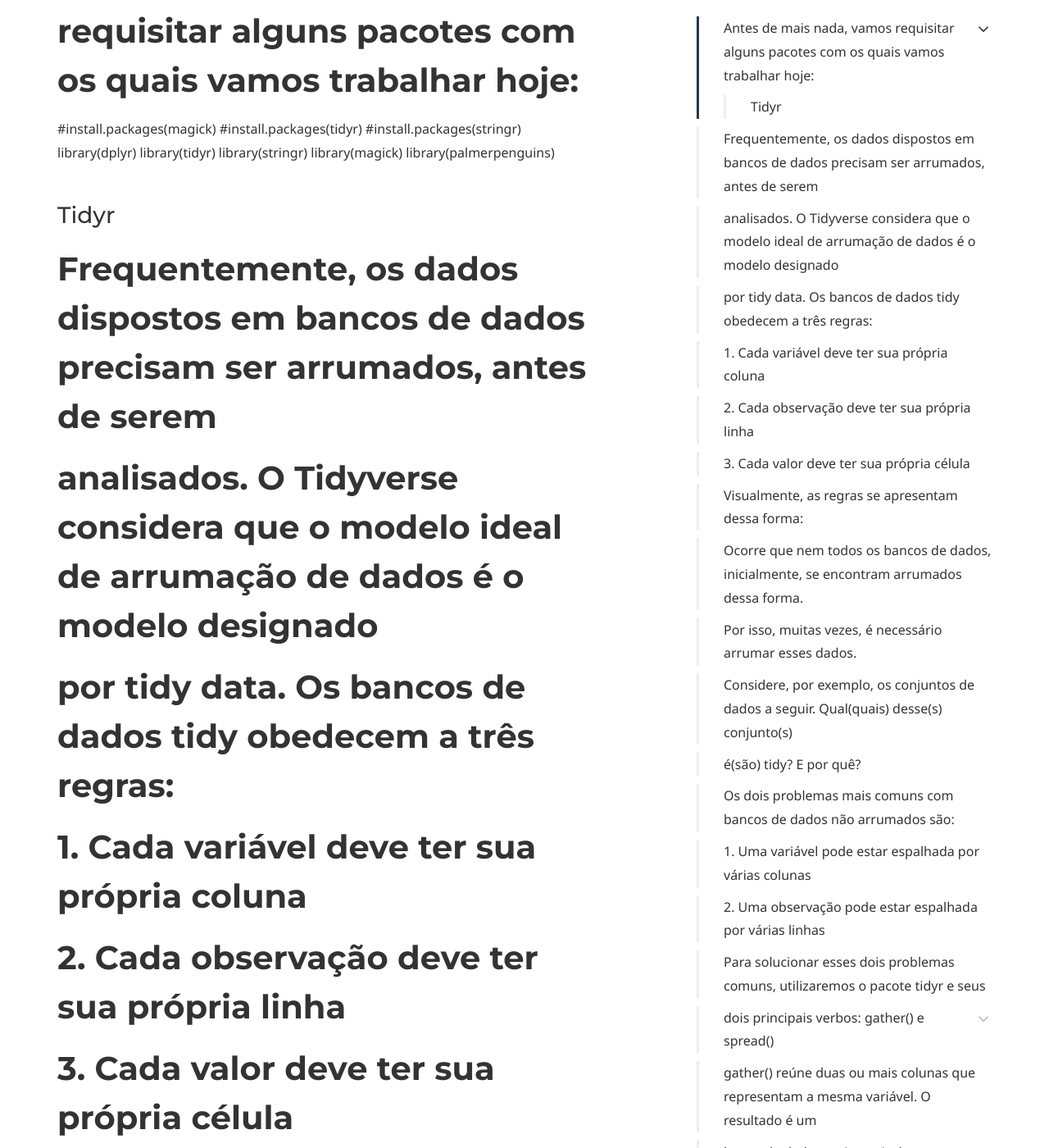
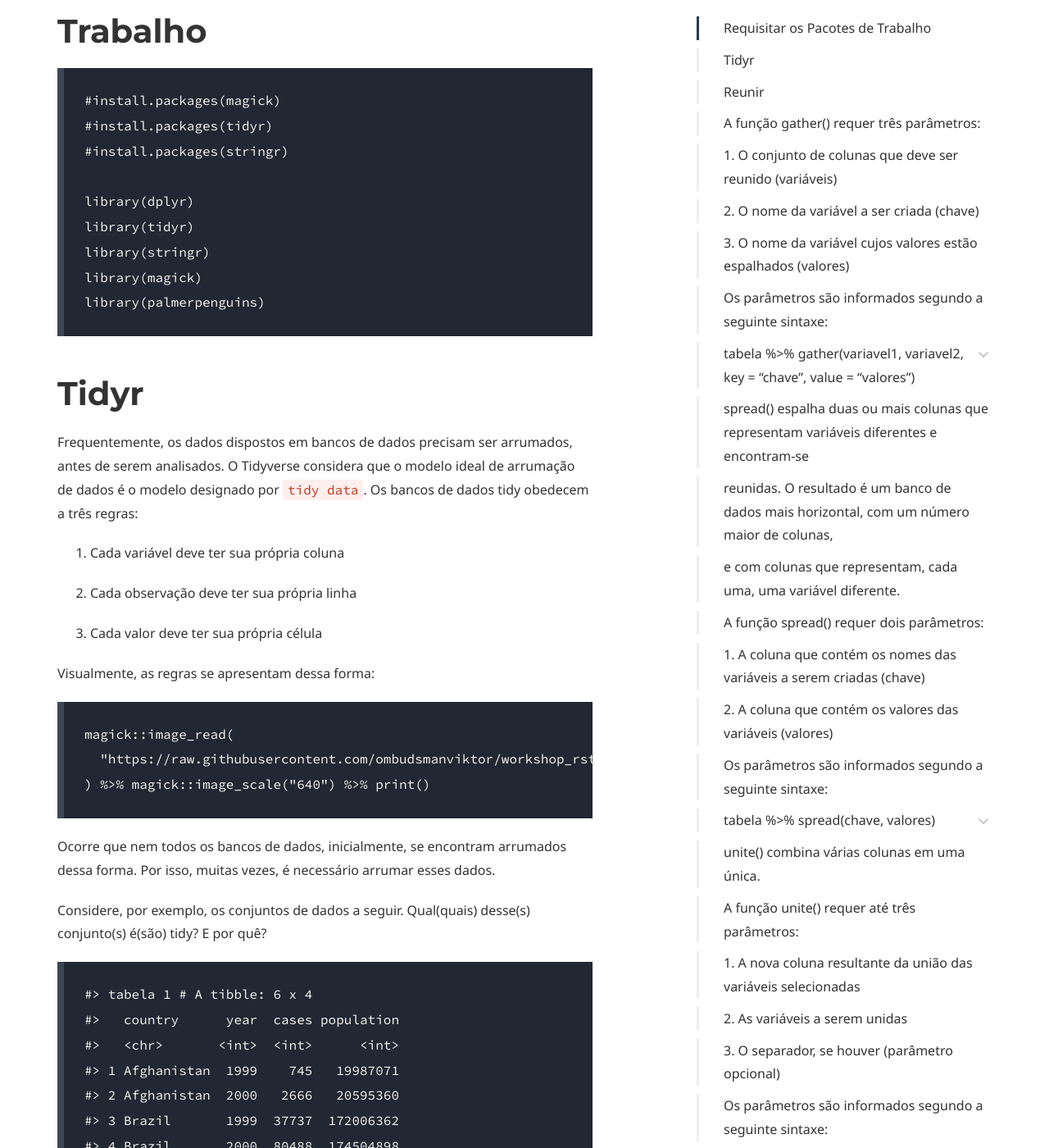
Before and after one commit to coLAB-UFF/docs, a Jekyll site: the page built from dataviz_08.md, in a window 1280 px wide and 1400 px high, scrolled down 746 px. Shown: the whole window at 82% size. Built offline with Jekyll 4.4.1, drawn with Linux system fonts in a browser that asks for light colours; some web fonts are replaced; some of the changed text lies outside the part shown.

Commit message:
Update dataviz_08.md

````diff
--- a/dataviz_08.md
+++ b/dataviz_08.md
@@ -29,38 +29,43 @@
 
 ---
 
-# Antes de mais nada, vamos requisitar alguns pacotes com os quais vamos trabalhar hoje:
+# Requisitar os Pacotes de Trabalho
+
+```
 #install.packages(magick)
 #install.packages(tidyr)
 #install.packages(stringr)
+
 library(dplyr)
 library(tidyr)
 library(stringr)
 library(magick)
 library(palmerpenguins)
+```
 
-### Tidyr
+# Tidyr
 
-# Frequentemente, os dados dispostos em bancos de dados precisam ser arrumados, antes de serem
-# analisados. O Tidyverse considera que o modelo ideal de arrumação de dados é o modelo designado
-# por tidy data. Os bancos de dados tidy obedecem a três regras:
+Frequentemente, os dados dispostos em bancos de dados precisam ser arrumados, antes de serem analisados. O Tidyverse considera que o modelo ideal de arrumação de dados é o modelo designado por `tidy data`. Os bancos de dados tidy obedecem a três regras:
 
-# 1. Cada variável deve ter sua própria coluna
-# 2. Cada observação deve ter sua própria linha
-# 3. Cada valor deve ter sua própria célula
+1. Cada variável deve ter sua própria coluna
 
-# Visualmente, as regras se apresentam dessa forma:
+2. Cada observação deve ter sua própria linha
 
+3. Cada valor deve ter sua própria célula
+
+Visualmente, as regras se apresentam dessa forma:
+
+```
 magick::image_read(
   "https://raw.githubusercontent.com/ombudsmanviktor/workshop_rstats/main/aula6/tidy_data.png"
 ) %>% magick::image_scale("640") %>% print()
+```
 
-# Ocorre que nem todos os bancos de dados, inicialmente, se encontram arrumados dessa forma.
-# Por isso, muitas vezes, é necessário arrumar esses dados.
+Ocorre que nem todos os bancos de dados, inicialmente, se encontram arrumados dessa forma. Por isso, muitas vezes, é necessário arrumar esses dados.
 
-# Considere, por exemplo, os conjuntos de dados a seguir. Qual(quais) desse(s) conjunto(s)
-# é(são) tidy? E por quê?
+Considere, por exemplo, os conjuntos de dados a seguir. Qual(quais) desse(s) conjunto(s) é(são) tidy? E por quê?
 
+```
 #> tabela 1 # A tibble: 6 x 4
 #>   country      year  cases population
 #>   <chr>       <int>  <int>      <int>
@@ -105,20 +110,19 @@
 #> 1 Afghanistan   19987071   20595360
 #> 2 Brazil       172006362  174504898
 #> 3 China       1272915272 1280428583
+```
 
-# Os dois problemas mais comuns com bancos de dados não arrumados são:
+Os dois problemas mais comuns com bancos de dados não arrumados são:
 
-# 1. Uma variável pode estar espalhada por várias colunas
-# 2. Uma observação pode estar espalhada por várias linhas
+1. Uma variável pode estar espalhada por várias colunas
 
-# Para solucionar esses dois problemas comuns, utilizaremos o pacote tidyr e seus
-# dois principais verbos: gather() e spread()
+2. Uma observação pode estar espalhada por várias linhas
 
-### Reunir
+Para solucionar esses dois problemas comuns, utilizaremos o pacote tidyr e seus dois principais verbos: gather() e spread()
 
-# gather() reúne duas ou mais colunas que representam a mesma variável. O resultado é um
-# banco de dados mais vertical, com um número menor de colunas, e com colunas que representam,
-# cada uma, uma variável diferente.
+# Reunir
+
+`gather()` reúne duas ou mais colunas que representam a mesma variável. O resultado é um banco de dados mais vertical, com um número menor de colunas, e com colunas que representam, cada uma, uma variável diferente.
 
 magick::image_read(
   "https://raw.githubusercontent.com/ombudsmanviktor/workshop_rstats/main/aula6/tidy_gather.png"
````
